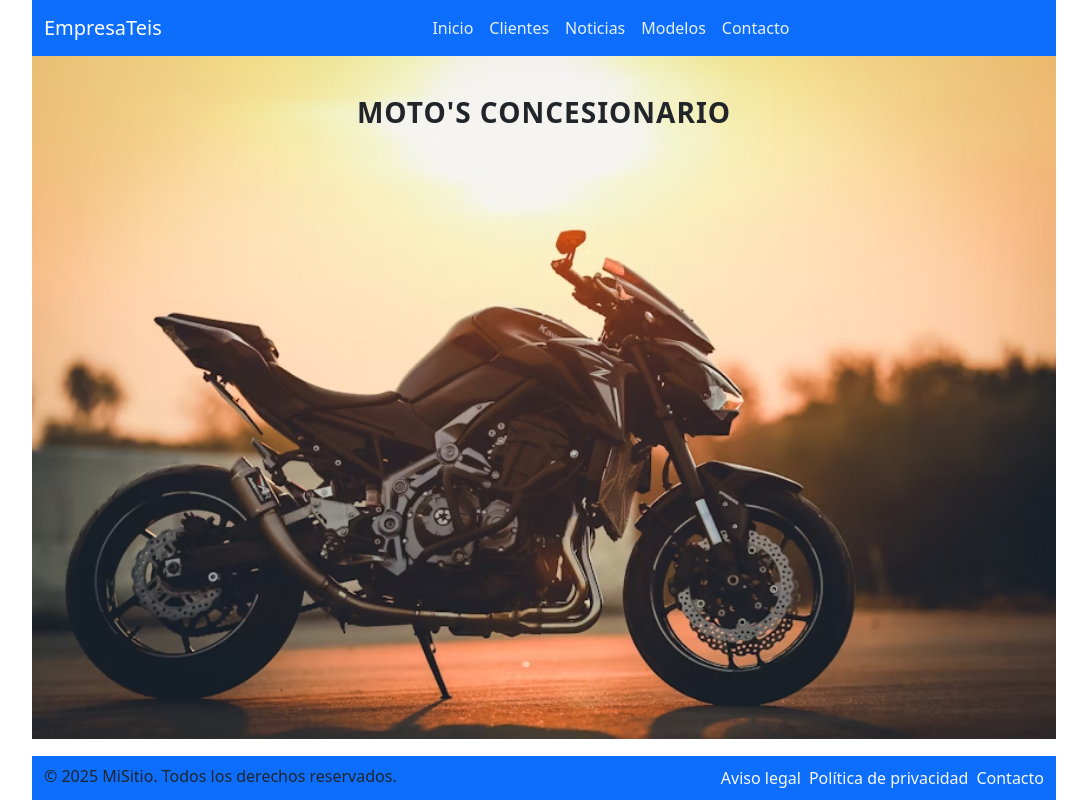
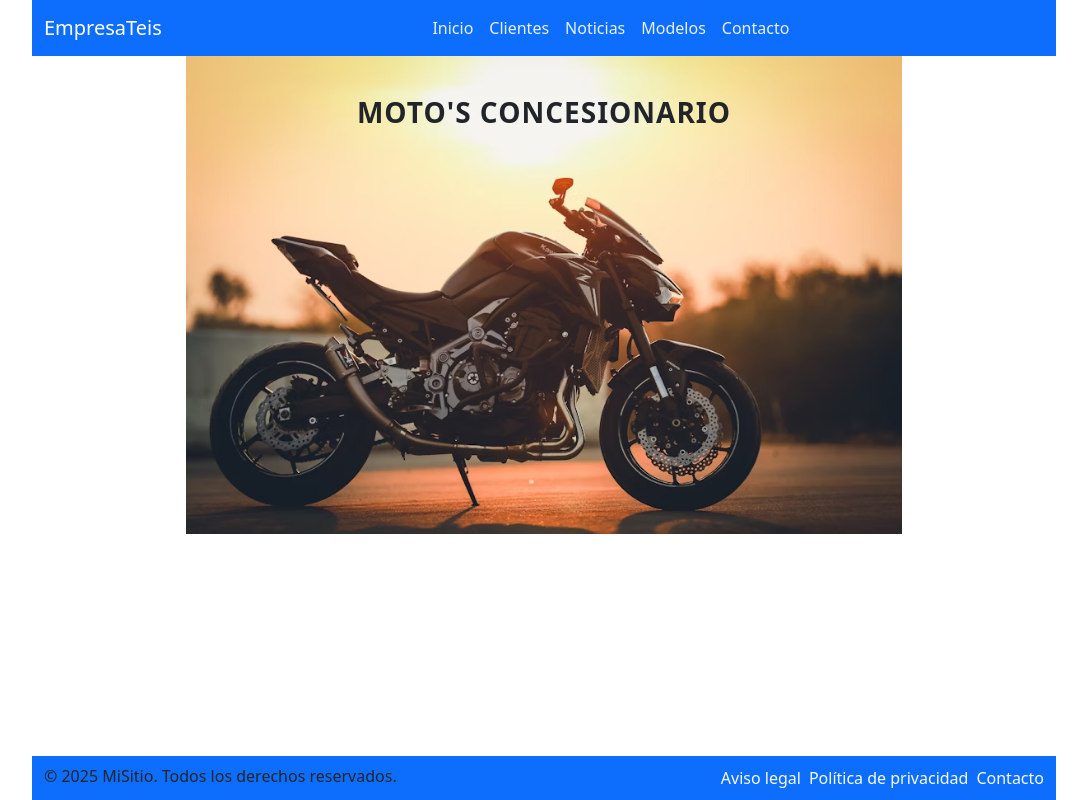
Before and after one commit to ainefp/figueroaperezaine, a Vue app: page / in a window 1280 px wide. Shown: the whole page, without its empty margins (96-1183 px from the left). Built offline with nearby package versions, Linux system fonts and the light colour scheme.

Commit message:
queda muy grande la foto

```diff
--- a/src/components/PaginaInicio.vue
+++ b/src/components/PaginaInicio.vue
@@ -1,7 +1,9 @@
 <template>
-    <div class="div">
-        <img src="../assets/imagen1.avif" alt="gr" class="inicio-img" />
-        <h2 class="inicio-title"> Moto's Concesionario </h2>
+    <div class="cuerpo">
+        <div class="cabecera">
+            <img src="../assets/imagen1.avif" alt="gr" class="inicio-img" />
+            <h2 class="inicio-title"> Moto's Concesionario </h2>
+        </div>
     </div>
 </template>
 <script setup>
@@ -9,9 +11,14 @@
     const imagenes = [imagen1]
 </script>
 <style scoped>
-    .div {
+    .cuerpo {
+        display: flex;
+        justify-content: center;
+    }
+    .cabecera {
         display:flex;
         justify-content: center;
+        width: 70%;
     }
     .inicio-title {
         position: absolute;
```
